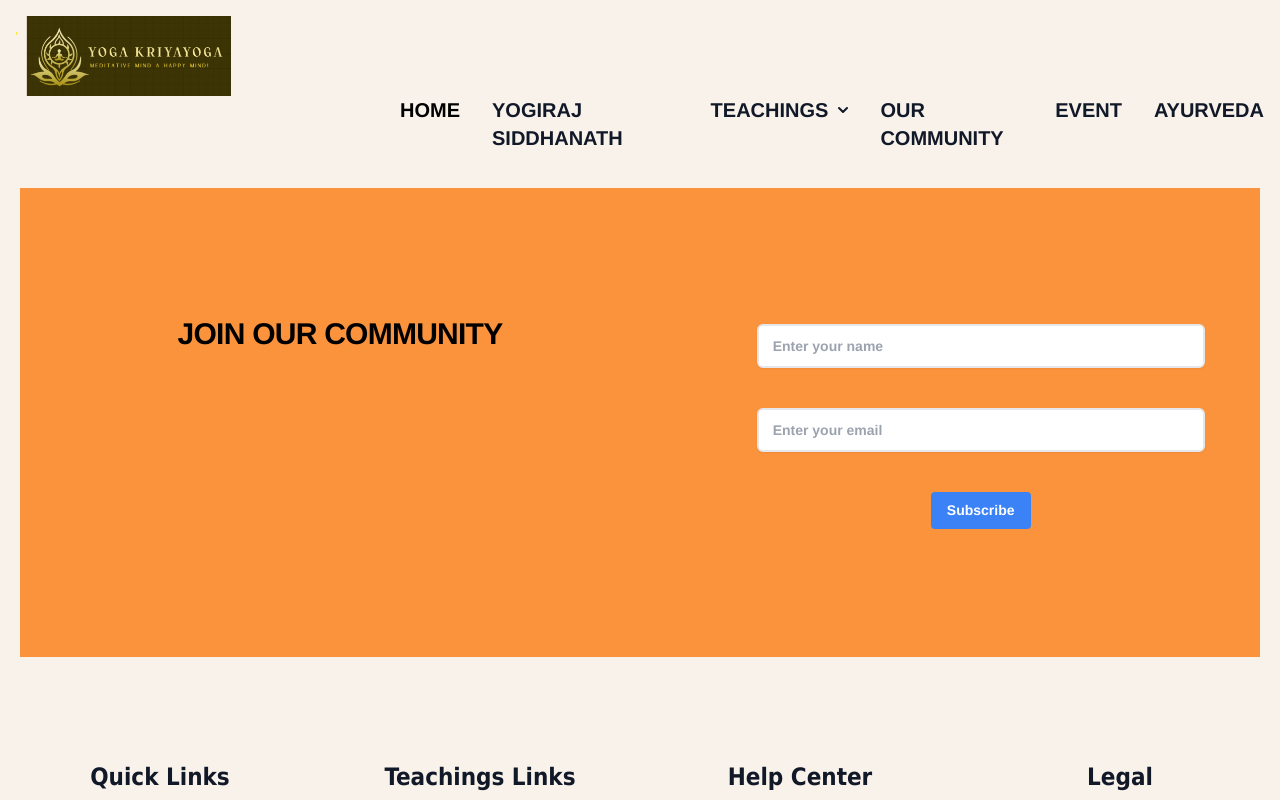
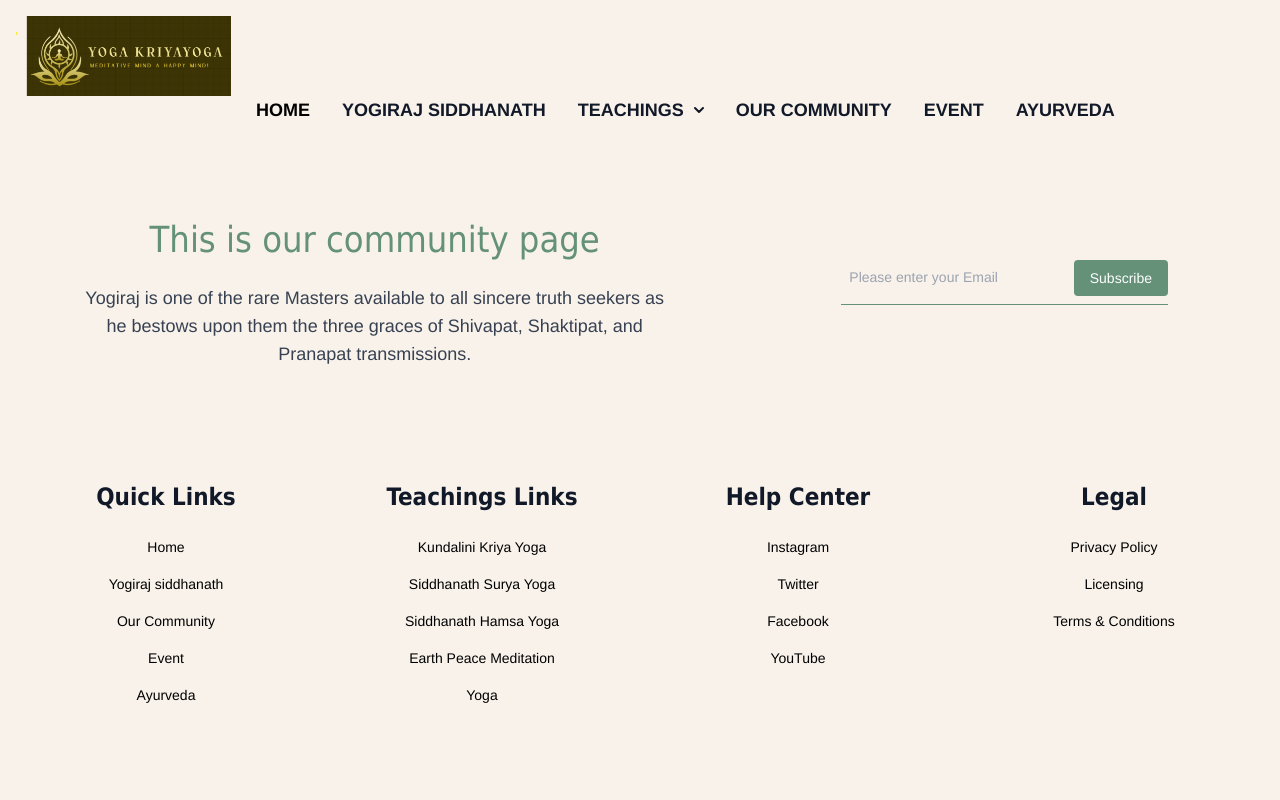
Before and after one commit to NehaAlen/kriya_yoga, a React (Create React App) app: page /Our_Community in a window 1280 px wide. Shown: the top 800 px of the page. Built offline with nearby package versions, Linux system fonts and the light colour scheme.

Commit message:
Update the header links

```diff
--- a/src/Component/Footer.js
+++ b/src/Component/Footer.js
@@ -7,9 +7,9 @@ function Footer() {
 
 <footer class=" dark:bg-gray-900 mt-20 ">
     <div class="max-w-screen-xl">
-      <div class="grid grid-cols-2 gap-8 px-4 py-6 md:grid-cols-4">
+      <div class="grid grid-cols-2 gap-4 px-4 py-6 md:grid-cols-4">
         <div>
-            <h2 class="mb-6 text-2xl font-semibold text-gray-900  dark:text-white">Quick Links</h2>
+            <h2 class="mb-6 sm:text-2xl text-xl font-semibold text-gray-900  dark:text-white">Quick Links</h2>
             <ul class="text-black-50 dark:text-gray-400 font-medium">
                 <li class="mb-4">
                     <a href="/" class="  hover:underline">Home</a>
@@ -30,7 +30,7 @@ function Footer() {
             </ul>
         </div>
         <div>
-            <h2 class="mb-6 text-2xl font-semibold text-gray-900  dark:text-white">Teachings Links</h2>
+            <h2 class="mb-6 sm:text-2xl text-xl font-semibold text-gray-900  dark:text-white">Teachings Links</h2>
             <ul class="text-black dark:text-gray-400 font-medium">
             <li class="mb-4">
                     <a href="/KundaliniKriyaYoga" class="hover:underline">Kundalini Kriya Yoga</a>
@@ -51,7 +51,7 @@ function Footer() {
             </ul>
         </div>
         <div>
-            <h2 class="mb-6 text-2xl font-semibold text-gray-900  dark:text-white">Help Center</h2>
+            <h2 class="mb-6 sm:text-2xl text-xl font-semibold text-gray-900  dark:text-white">Help Center</h2>
             <ul class="text-black dark:text-gray-400 font-medium">
                 <li class="mb-4">
                     <a href="https://www.instagram.com/accounts/login/" class="hover:underline">Instagram</a>
@@ -71,7 +71,7 @@ function Footer() {
         </div>
 
         <div>
-            <h2 class="mb-6 text-2xl font-semibold text-gray-900  dark:text-white">Legal</h2>
+            <h2 class="mb-6 sm:text-2xl text-xl font-semibold text-gray-900  dark:text-white">Legal</h2>
             <ul class="text-black dark:text-gray-400 font-medium">
                 <li class="mb-4">
                     <a href="#" class="hover:underline">Privacy Policy</a>
--- a/src/Component/Header.js
+++ b/src/Component/Header.js
@@ -54,7 +54,7 @@ const Header = () => {
           className="flex md:items-start space-x-3 rtl:space-x-reverse"
         >
           <img src="Images/Logo-Kriya_yoga.png" className="h-20 " alt="Logo" />
-          <span className="md:hover:text-white md:hover:scale-125 self-start text-2xl font-semibold whitespace-nowrap dark:text-white">
+          <span className="md:hover:text-[#649178] md:hover:scale-125 self-start text-2xl font-semibold whitespace-nowrap dark:text-white">
 
           </span>
         </Link>
@@ -90,11 +90,11 @@ const Header = () => {
           }`}
           id="navbar-multi-level"
         >
-          <ul className="font-semibold text-xl flex flex-col md:ml-96 md:text-start p-4 md:p-0 mt-4 md:space-x-8 rtl:space-x-reverse md:flex-row md:mt-0 md:border-0 dark:bg-gray-800 md:dark:bg-gray-900 dark:border-gray-700">
+          <ul className="font-semibold text-lg  flex flex-col md:ml-60 md:text-start p-4 md:p-0 mt-4 md:space-x-8 rtl:space-x-reverse sm:flex-row md:mt-0 md:border-0 dark:bg-gray-800 md:dark:bg-gray-900 dark:border-gray-700">
             <li>
               <Link
                 to="/"
-                className="block py-2 px-3 rounded md:bg-transparent text-black md:p-0 text-left md:hover:text-white md:hover:bg-transparent hover:bg-gray-100 md:hover:scale-100 md:dark:text-blue-500 dark:bg-blue-600 md:dark:bg-transparent"
+                className="block py-2 px-3 rounded md:bg-transparent text-black md:p-0 text-left md:hover:text-[#649178] md:hover:bg-transparent hover:bg-gray-100 md:hover:scale-100 md:dark:text-blue-500 dark:bg-blue-600 md:dark:bg-transparent"
                 aria-current="page"
               >
                 HOME
@@ -103,7 +103,7 @@ const Header = () => {
             <li>
               <Link
                 to="/Yogiraj_siddhanath"
-                className="block py-2 px-3 text-gray-900 text-left hover:bg-gray-100 rounded md:hover:bg-transparent md:hover:text-white md:hover:scale-100 md:p-0 dark:text-white md:dark:hover:text-blue-500 dark:hover:bg-gray-700 dark:hover:text-white md:dark:hover:bg-transparent"
+                className="block py-2 px-3 text-gray-900 text-left hover:bg-gray-100 rounded md:hover:bg-transparent md:hover:text-[#649178] md:hover:scale-100 md:p-0 dark:text-white md:dark:hover:text-blue-500 dark:hover:bg-gray-700 dark:hover:text-white md:dark:hover:bg-transparent"
               >
                 YOGIRAJ SIDDHANATH
               </Link>
@@ -112,7 +112,7 @@ const Header = () => {
               <button
                 id="dropdownNavbarLink"
                 onClick={toggleDropdown}
-                className="flex items-center justify-between w-full py-2 px-3 text-gray-900 rounded hover:bg-gray-100 md:hover:bg-transparent md:hover:text-white md:hover:scale-100 md:border-0 md:p-0 md:w-auto md:dark:hover:text-blue-500 dark:focus:text-white dark:hover:bg-gray-700 md:dark:hover:bg-transparent"
+                className="flex items-center justify-between w-full py-2 px-3 text-gray-900 rounded hover:bg-gray-100 md:hover:bg-transparent md:hover:text-[#649178] md:hover:scale-100 md:border-0 md:p-0 md:w-auto md:dark:hover:text-blue-500 dark:focus:text-white dark:hover:bg-gray-700 md:dark:hover:bg-transparent"
               >
                 TEACHINGS
                 <svg
@@ -192,7 +192,7 @@ const Header = () => {
             <li>
               <Link
                 to="Our_Community"
-                className="block py-2 px-3 text-gray-900 text-left hover:bg-gray-100 rounded md:hover:bg-transparent md:hover:text-white md:hover:scale-100 md:p-0 dark:text-white md:dark:hover:text-blue-500 dark:hover:bg-gray-700 dark:hover:text-white md:dark:hover:bg-transparent"
+                className="block py-2 px-3 text-gray-900 text-left hover:bg-gray-100 rounded md:hover:bg-transparent md:hover:text-[#649178] md:hover:scale-100 md:p-0 dark:text-white md:dark:hover:text-blue-500 dark:hover:bg-gray-700 dark:hover:text-white md:dark:hover:bg-transparent"
               >
                 OUR COMMUNITY
               </Link>
@@ -201,7 +201,7 @@ const Header = () => {
             <li>
               <Link
                 to="/Event"
-                className="block py-2 px-3 text-gray-900 text-left hover:bg-gray-100 rounded md:hover:bg-transparent md:hover:text-white md:hover:scale-100 md:p-0 dark:text-white md:dark:hover:text-blue-500 dark:hover:bg-gray-700 dark:hover:text-white md:dark:hover:bg-transparent"
+                className="block py-2 px-3 text-gray-900 text-left hover:bg-gray-100 rounded md:hover:bg-transparent md:hover:text-[#649178] md:hover:scale-100 md:p-0 dark:text-white md:dark:hover:text-blue-500 dark:hover:bg-gray-700 dark:hover:text-white md:dark:hover:bg-transparent"
               >
                 EVENT
               </Link>
@@ -210,7 +210,7 @@ const Header = () => {
             <li>
               <Link
                 to="/Ayurveda"
-                className="block py-2 px-3 text-gray-900 text-left hover:bg-gray-100 rounded md:hover:bg-transparent md:hover:text-white md:hover:scale-100 md:p-0 dark:text-white md:dark:hover:text-blue-500 dark:hover:bg-gray-700 dark:hover:text-white md:dark:hover:bg-transparent"
+                className="block py-2 px-3 text-gray-900 text-left hover:bg-gray-100 rounded md:hover:bg-transparent md:hover:text-[#649178] md:hover:scale-100 md:p-0 dark:text-white md:dark:hover:text-blue-500 dark:hover:bg-gray-700 dark:hover:text-white md:dark:hover:bg-transparent"
               >
                 AYURVEDA
               </Link>
--- a/src/Component/Our_Community.js
+++ b/src/Component/Our_Community.js
@@ -1,63 +1,34 @@
-import React from "react";
-import { useState } from "react";
+import React from 'react';
 
 const Our_Community = () => {
   return (
     <div>
-      <div class=" py-16 sm:py-24 lg:py-32 md:m-5 m-2 bg-orange-400">
-        <div class="mx-auto grid max-w-7xl grid-cols-1 gap-10 px-6 lg:grid-cols-12 lg:gap-8 lg:px-8">
-          <div class="max-w-xl text-2xl font-bold tracking-tight  sm:text-3xl lg:col-span-7">
+      <div className="flex flex-col md:flex-row mt-10">
+        {/* Text Block */}
+        <div className="md:w-2/3 md:pt-10 md:mx-4 md:pr-5">
+          <h2 className="text-4xl font-medium mb-4 ">
+            This is our community page
+          </h2>
+          <p className="text-lg text-gray-700 py-2 md:px-16 px-2">
+            Yogiraj is one of the rare Masters available to all sincere truth
+            seekers as he bestows upon them the three graces of Shivapat,
+            Shaktipat, and Pranapat transmissions.
+          </p>
 
-            <p class="inline sm:block lg:inline xl:block">
-              JOIN OUR COMMUNITY
-            </p>
-          </div>
-          <form class="w-full max-w-md lg:col-span-5 lg:pt-2">
-            <div class="flex gap-x-4">
-              <label for="email-address" class="sr-only ">
-               Name
-              </label>
-              <input
-                id="name"
-                name="name"
-                type="name"
-                autocomplete="name"
-                required=""
-                class="font-bold min-w-0 flex-auto rounded-md border-2  px-3.5 py-2 text-black shadow-sm ring-1 ring-inset ring-white/10 focus:ring-2 focus:ring-inset focus:ring-indigo-500 sm:text-sm sm:leading-6"
-                placeholder="Enter your name"
-              />
+        </div>
+        {/* Form Block */}
+        <div className="w-fit md:w-1/3 p-14 md:mr-10">
+          <form class="max-w-md">
 
+            <div class="flex items-center border-b border-[#649178] m-4 py-2">
+                <input class="appearance-none bg-transparent border-none w-full text-gray-700 mr-3 py-1 px-2 leading-tight focus:outline-none" type="email" id="email" placeholder="Please enter your Email" aria-label="email"/>
+                <button
+                  className="bg-[#649178] hover:bg-teal-700 text-sm text-white py-2 px-4 rounded"
+                  type="button"
+                  >
+                  Subscribe
+                </button>
             </div>
-            <div class="flex gap-x-4 my-10">
-              <label for="email-address" class="sr-only ">
-                Email address
-              </label>
-              <input
-                id="email-address"
-                name="email"
-                type="email"
-                autocomplete="email"
-                required=""
-                class="font-bold min-w-0 flex-auto rounded-md border-2  px-3.5 py-2 text-white shadow-sm ring-1 ring-inset ring-white/10 focus:ring-2 focus:ring-inset focus:ring-indigo-500 sm:text-sm sm:leading-6"
-                placeholder="Enter your email"
-              />
-
-            </div>
-                      <div class="flex justify-center items-center  " >
-                       <button class="bg-blue-500 hover:bg-blue-700 text-white font-bold py-2 px-4 rounded">
-                       Subscribe
-                      </button>
-          </div>
-            {/* <p class="mt-4 text-sm leading-6 ">
-              We care about your data. Read our{" "}
-              <a
-                href="https://www.swellai.com/privacy"
-                class="font-semibold "
-              >
-                privacy&nbsp;policy
-              </a>
-              .
-            </p> */}
           </form>
         </div>
       </div>
--- a/src/Component/Teaching.css
+++ b/src/Component/Teaching.css
@@ -25,7 +25,6 @@
     font-family: "Graphik Arabic", Tahoma, sans-serif;
     display: block;
     unicode-bidi: isolate;
-    white-space: nowrap;
     box-sizing: inherit;
 }
 .surya_para
--- a/src/Component/Yogiraj_siddhanath.js
+++ b/src/Component/Yogiraj_siddhanath.js
@@ -37,7 +37,7 @@ const Yogiraj_siddhanath = () => {
         {/* Text Block */}
         <div className="w-full md:w-2/3 md:pt-10 md:mx-4 md:pr-5">
           <h2 className="text-xl md:text-3xl lg:text-4xl font-medium mb-4 py-3">
-            Yogiraj’s Contribution to the Treasury of Knowledge
+          Yogiraj’s Contribution to the Treasury of Knowledge
           </h2>
           <p className="text-left md:text-lg text-gray-700 px-2">
             Yogiraj is one of the rare Masters available to all sincere truth
```
